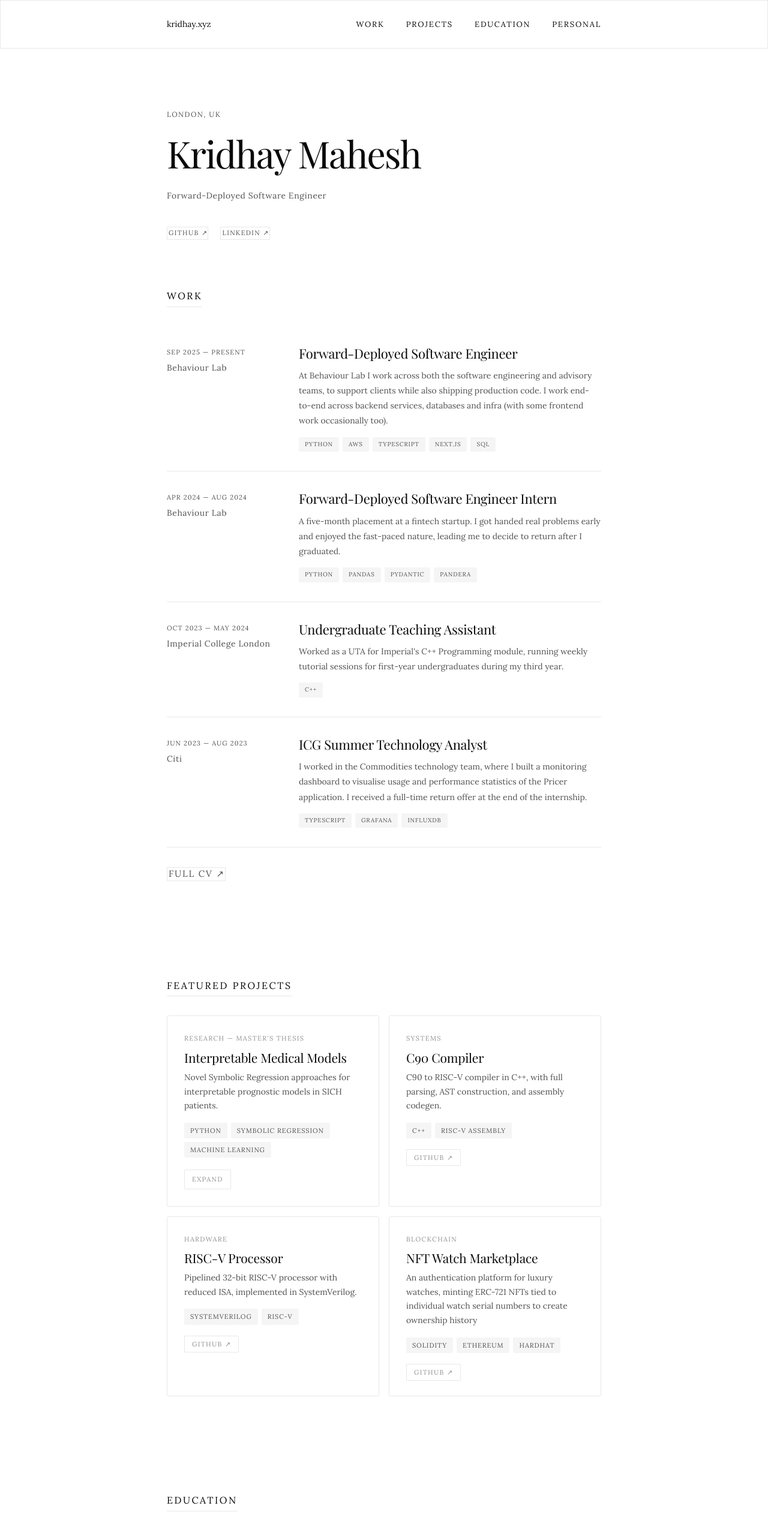
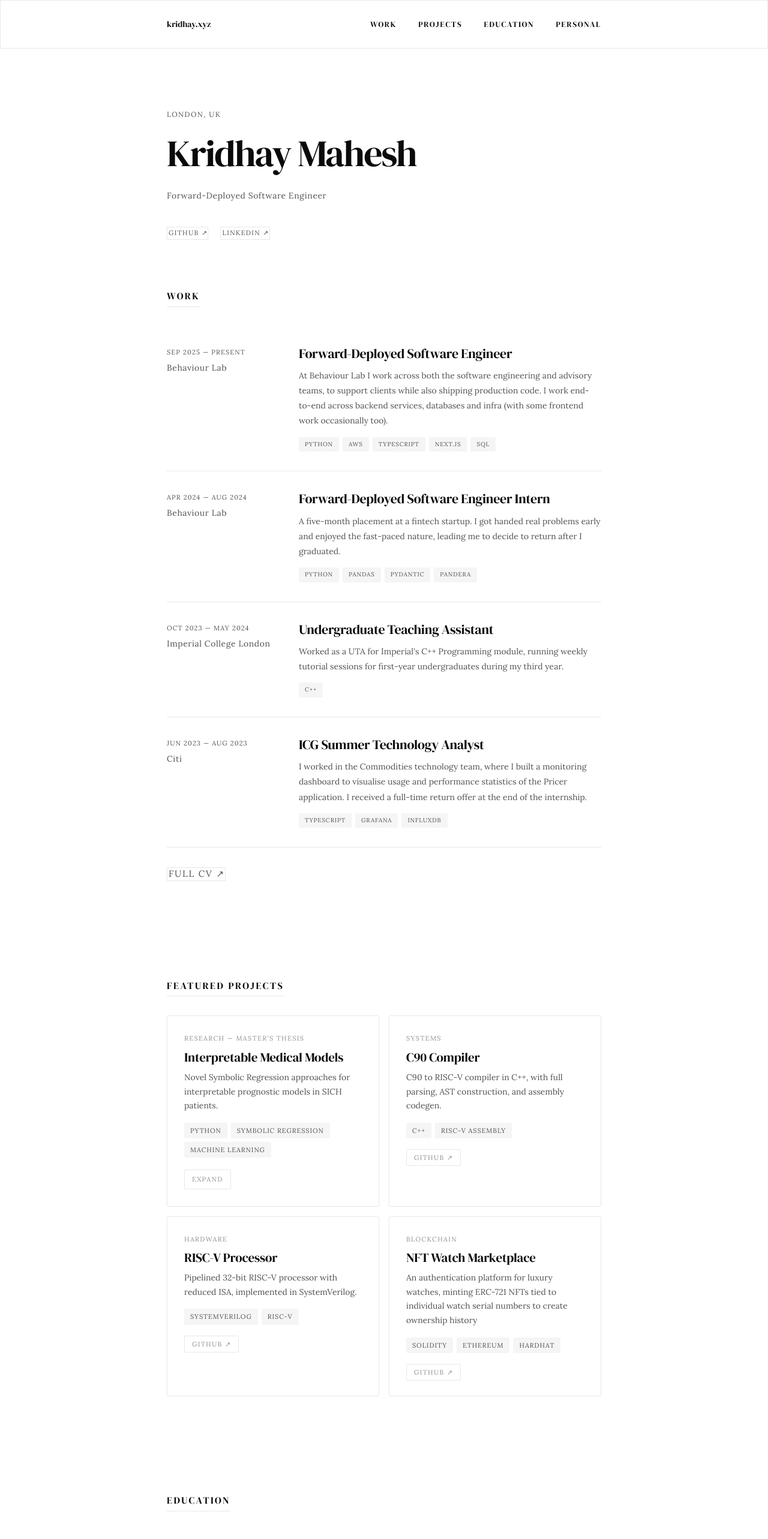
Before and after one commit to Kr1dhay/personal-portfolio, a Next.js app: page / in a window 1280 px wide. Shown: the top 2566 px of the page at 60% size. Built offline with nearby package versions, Linux system fonts and the light colour scheme.

Commit message:
mix-match styles

```diff
--- a/src/app/layout.tsx
+++ b/src/app/layout.tsx
@@ -1,9 +1,9 @@
 import type { Metadata } from "next";
-import { Playfair_Display, Lora } from "next/font/google";
+import { DM_Serif_Display, Lora } from "next/font/google";
 import "./globals.css";
 
-const playfairDisplay = Playfair_Display({
-  weight: ["400", "500", "600", "700", "800", "900"],
+const dmSerifDisplay = DM_Serif_Display({
+  weight: "400",
   style: ["normal", "italic"],
   subsets: ["latin"],
   variable: "--font-dm-serif",
@@ -31,7 +31,7 @@ export default function RootLayout({
   return (
     <html
       lang="en"
-      className={`${playfairDisplay.variable} ${lora.variable} antialiased`}
+      className={`${dmSerifDisplay.variable} ${lora.variable} antialiased`}
     >
       <body>{children}</body>
     </html>
--- a/src/components/EducationSection.tsx
+++ b/src/components/EducationSection.tsx
@@ -43,7 +43,7 @@ export default function EducationSection() {
     <>
       <section id="education">
         <div className="max-w-[820px] mx-auto px-5 sm:px-12 py-12 sm:py-20">
-          <div className="reveal text-[15px] sm:text-[16px] tracking-[0.16em] uppercase text-[var(--text)] mb-8 w-fit border-b-[0.5px] border-[var(--border)] pb-1">
+          <div className="reveal font-serif text-[15px] sm:text-[16px] tracking-[0.16em] uppercase text-[var(--text)] mb-8 w-fit border-b-[0.5px] border-[var(--border)] pb-1">
             Education
           </div>
 
--- a/src/components/Nav.tsx
+++ b/src/components/Nav.tsx
@@ -10,7 +10,7 @@ export default function Nav() {
       <div className="max-w-[820px] mx-auto px-12 py-7 flex justify-between items-center">
         <span
           onClick={() => setFlipped((f) => !f)}
-          className="font-mono text-[13px] sm:text-[14px] text-[var(--text)] cursor-pointer select-none"
+          className="font-serif text-[13px] sm:text-[14px] text-[var(--text)] cursor-pointer select-none"
           style={{
             display: "inline-block",
             transform: flipped ? "rotate(180deg)" : "none",
@@ -29,7 +29,7 @@ export default function Nav() {
             <li key={href}>
               <a
                 href={href}
-                className="text-[12px] sm:text-[13px] tracking-[0.14em] uppercase text-[var(--text)] no-underline"
+                className="font-serif text-[12px] sm:text-[13px] tracking-[0.14em] uppercase text-[var(--text)] no-underline"
               >
                 {label}
               </a>
--- a/src/components/ProjectsSection.tsx
+++ b/src/components/ProjectsSection.tsx
@@ -96,7 +96,7 @@ export default function ProjectsSection() {
     <>
       <section id="projects">
         <div className="max-w-[820px] mx-auto px-5 sm:px-12 py-12 sm:py-20">
-          <div className="text-[15px] sm:text-[16px] tracking-[0.16em] uppercase text-[var(--text)] mb-8 w-fit border-b-[0.5px] border-[var(--border)] pb-1">
+          <div className="font-serif text-[15px] sm:text-[16px] tracking-[0.16em] uppercase text-[var(--text)] mb-8 w-fit border-b-[0.5px] border-[var(--border)] pb-1">
             Featured Projects
           </div>
 
--- a/src/components/WorkSection.tsx
+++ b/src/components/WorkSection.tsx
@@ -36,7 +36,7 @@ export default function WorkSection() {
   return (
     <section id="experience">
       <div className="max-w-[820px] mx-auto px-5 sm:px-12 pt-5 pb-12 sm:pb-20">
-        <div className="reveal text-[15px] sm:text-[16px] tracking-[0.16em] uppercase text-[var(--text)] mb-8 w-fit border-b-[0.5px] border-[var(--border)] pb-1">
+        <div className="reveal font-serif text-[15px] sm:text-[16px] tracking-[0.16em] uppercase text-[var(--text)] mb-8 w-fit border-b-[0.5px] border-[var(--border)] pb-1">
           Work
         </div>
 
```
